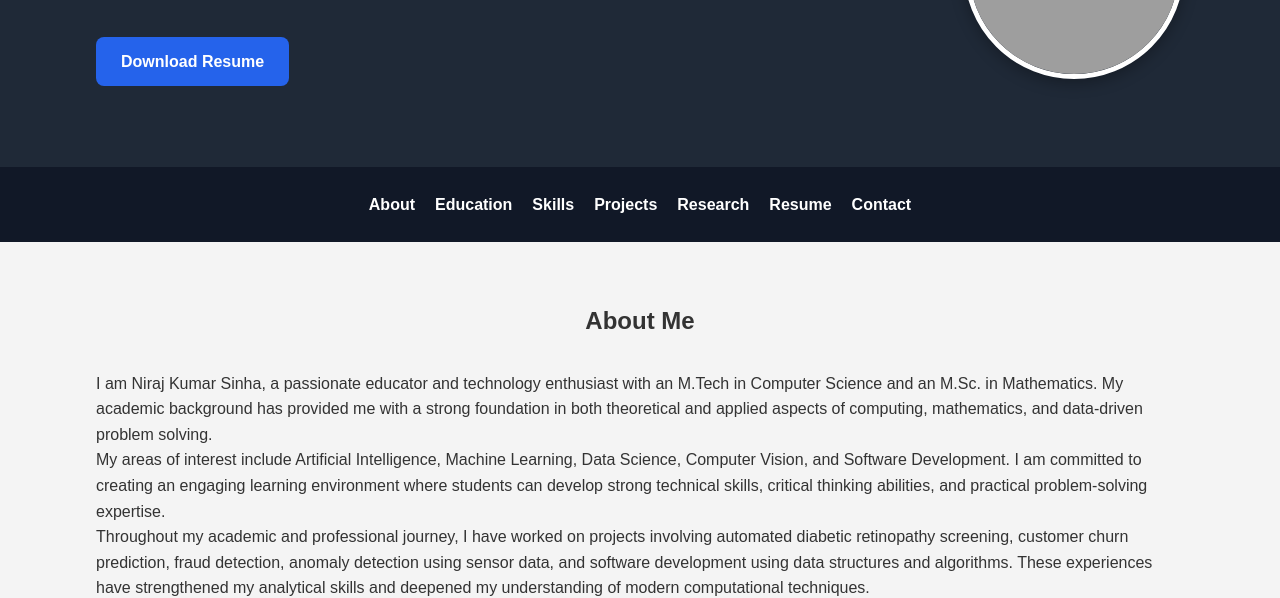
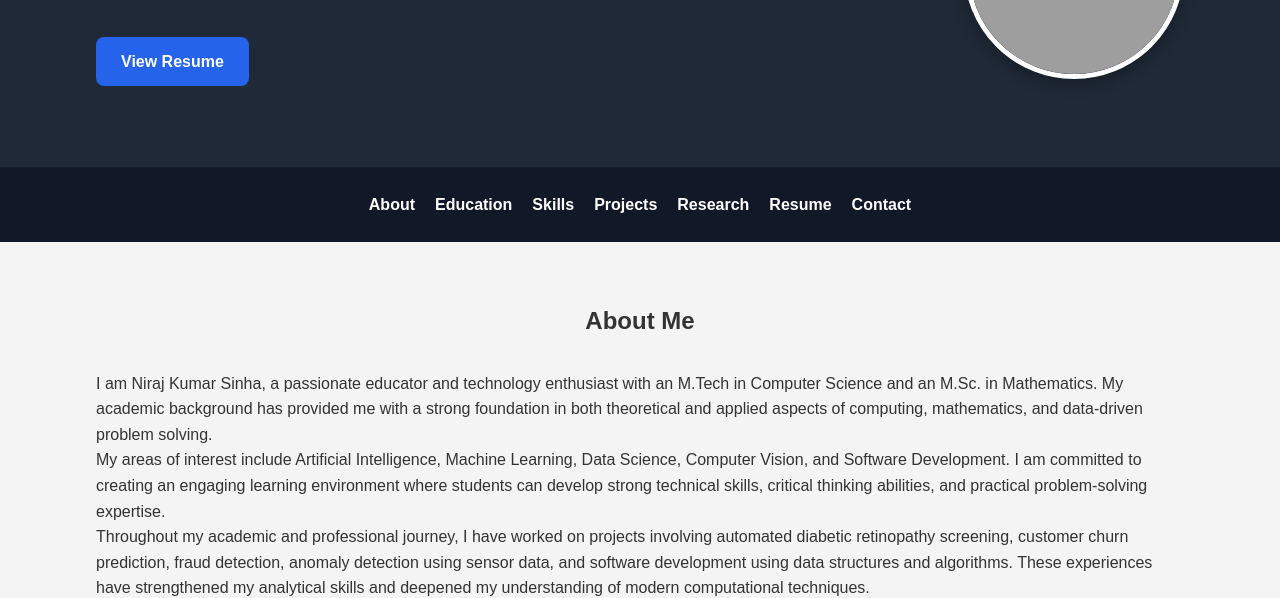
Before and after one commit to nirajsinha008/niraj_portfolio, a plain HTML site: page index.html in a window 1280 px wide. Shown: the part 201-799 px from the top of the page. Drawn offline with Linux system fonts and the light colour scheme; grey boxes are pictures that could not be loaded.

Commit message:
index.html

```diff
--- a/index.html
+++ b/index.html
@@ -13,12 +13,12 @@
 
         <div class="header-text">
             <h1>Niraj Kumar Sinha</h1>
-            <p>Assistant Professor | Computer Science | Data Science | Machine Learning | Data Analyst| </p>
+            <p>Assistant Professor | Computer Science | Data Science | Machine Learning | Data Analyst | </p>
 
             <a href="Niraj_Kumar_Sinha_Resume.pdf"
                download
                class="resume-btn">
-               Download Resume
+               View Resume
             </a>
         </div>
 
@@ -193,7 +193,7 @@
         <a href="Niraj resume.pdf"
            download
            class="resume-btn">
-            Download Resume
+            View Resume
         </a>
 
     </div>
```
